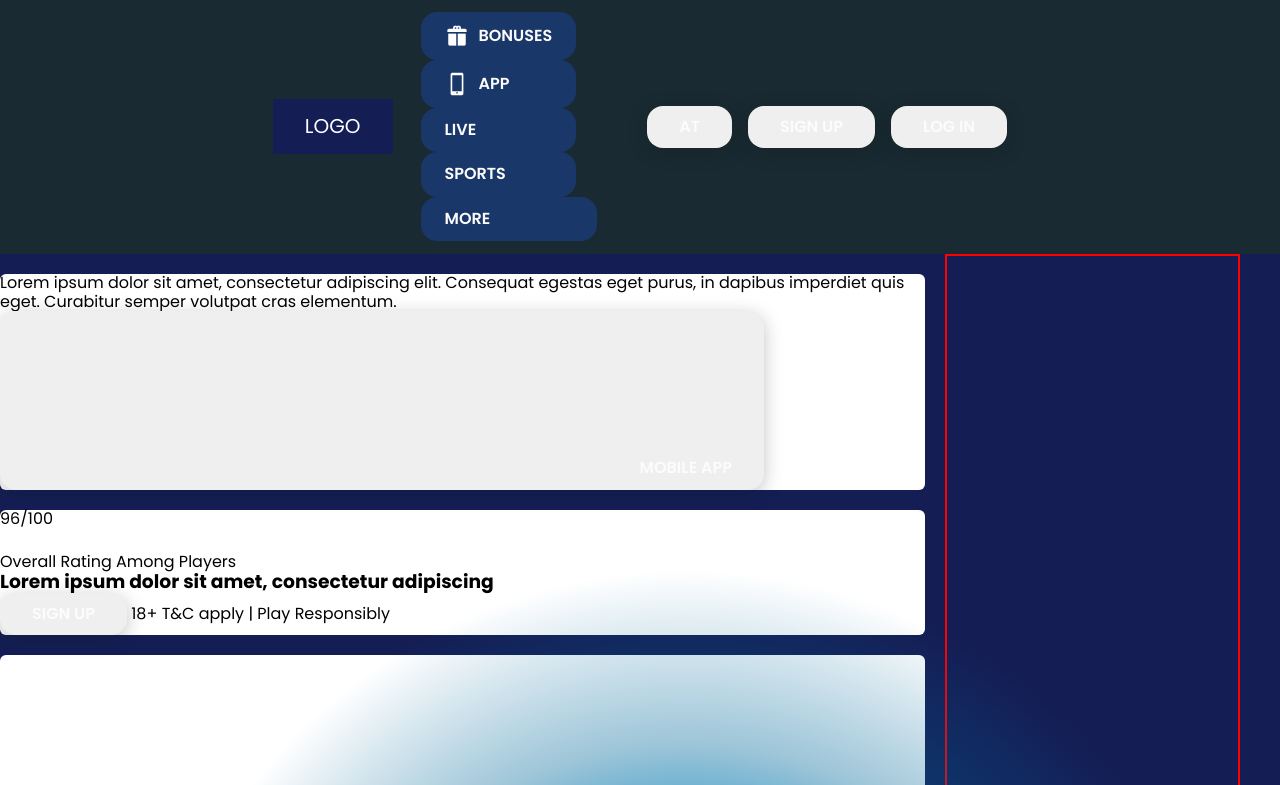
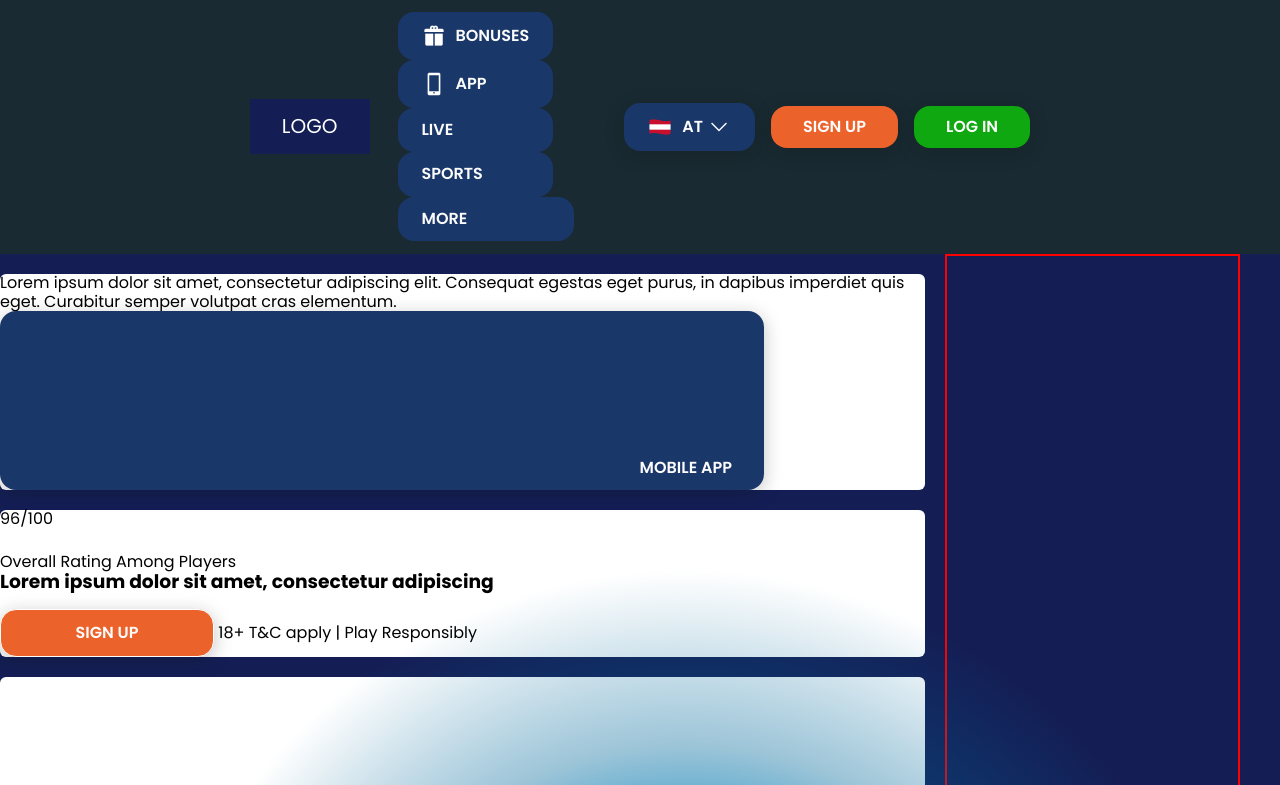
Before and after one commit to Anastasia-Solovei/markup-test, a plain HTML site: page index.html in a window 1280 px wide. Shown: the top 785 px of the page. Drawn offline with nearby package versions, Linux system fonts and the light colour scheme; files that its build step writes are made by us from their sources.

Commit message:
adds styles for buttons

```diff
--- a/sass/components/_button.scss
+++ b/sass/components/_button.scss
@@ -9,8 +9,57 @@
   text-transform: uppercase;
 
   color: #fcfcfc;
+  background-color: #1a3769;
   border-radius: 16px;
   border-width: 0;
   box-shadow: 0px 4px 18px rgba(14, 24, 17, 0.25);
   cursor: pointer;
+
+  &--lang {
+    display: flex;
+    align-items: center;
+    padding-right: 24px;
+    padding-left: 24px;
+
+    color: #ffffff;
+  }
+
+  &--lang::before {
+    content: '';
+    margin-right: 10px;
+    width: 24px;
+    height: 24px;
+
+    background-size: contain;
+    background-image: url('../../images/icons/Flag.png');
+  }
+
+  &--lang::after {
+    content: '';
+    margin-left: 4px;
+    width: 24px;
+    height: 24px;
+
+    background-size: contain;
+    background-image: url('../../images/icons/Arrow-Down.png');
+  }
+
+  &--login {
+    background-color: #0fa810;
+  }
+
+  &--signup {
+    background-color: #ec622b;
+  }
+
+  &--accent {
+    margin-top: 16px;
+    width: 214px;
+    padding: 13px 0px;
+
+    line-height: 128%;
+
+    background-color: #ec622b;
+    border: 1px solid #ffffff;
+  }
 }
```
